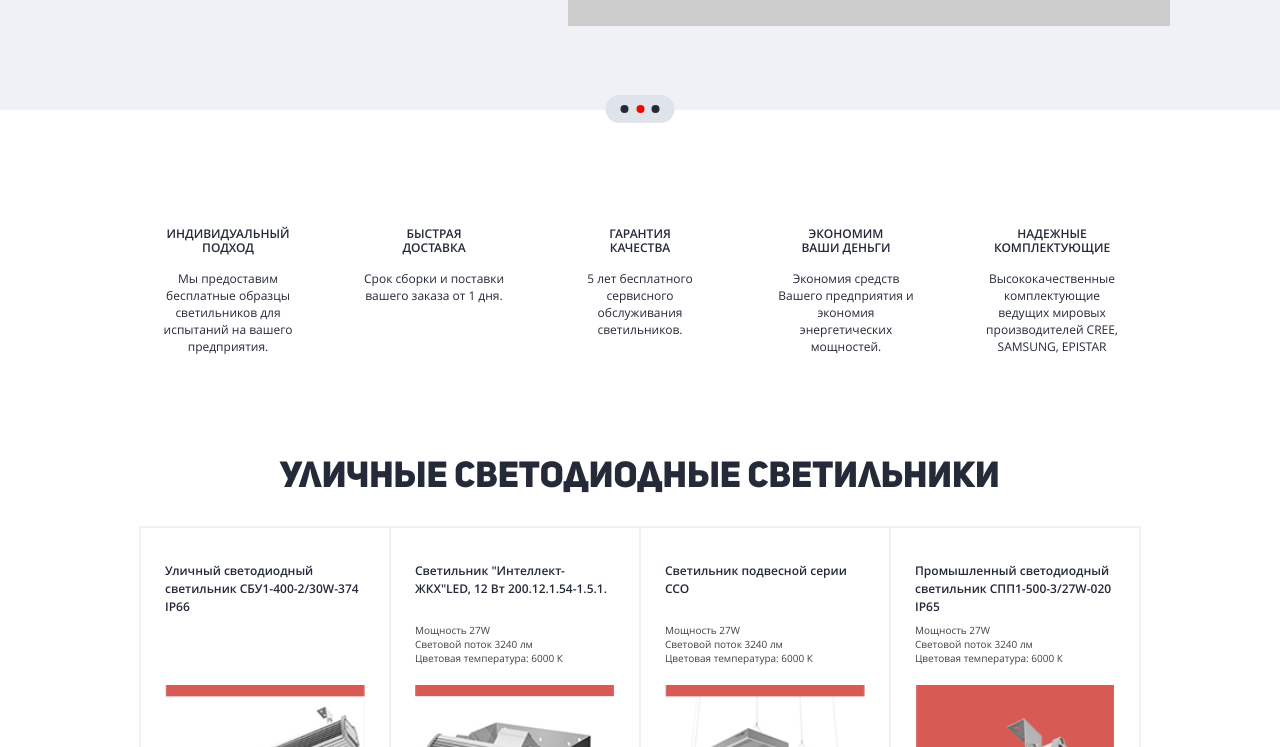
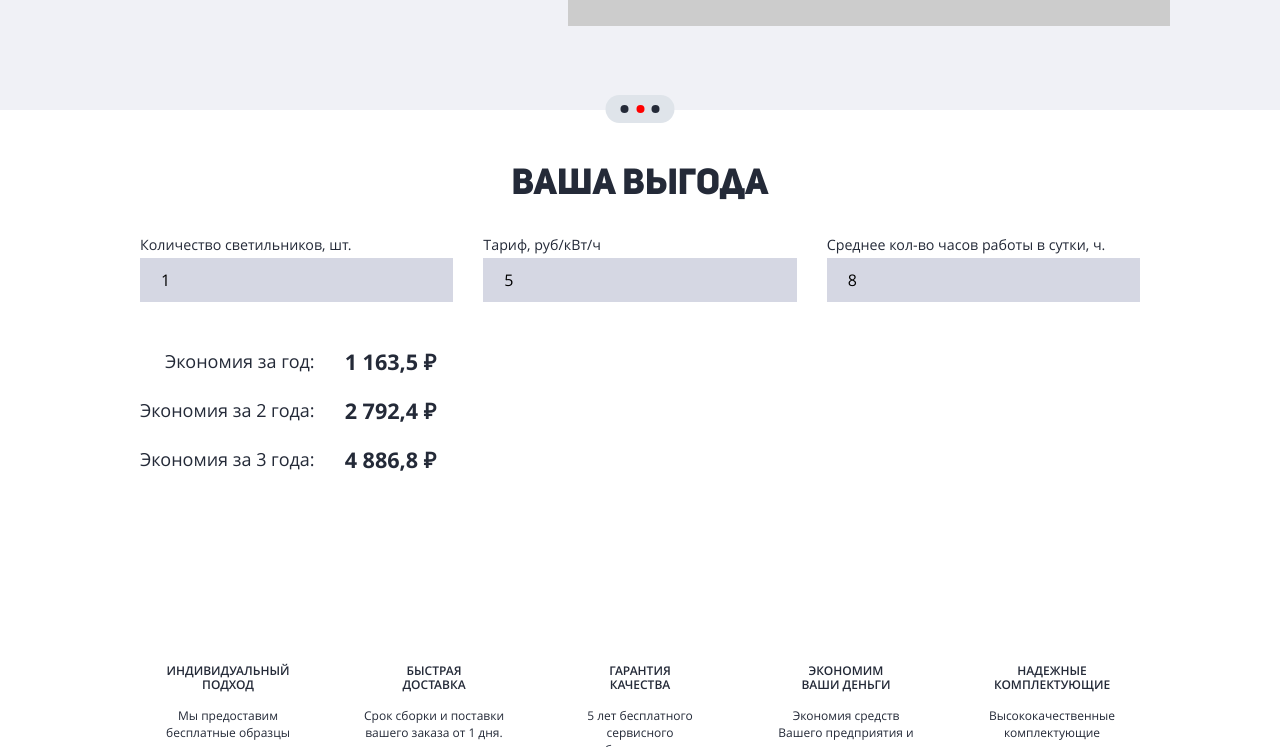
Before and after one commit to corvus-007/pitline, a website: page app/index.html in a window 1280 px wide. Shown: the part 545-1292 px from the top of the page. Drawn offline with nearby package versions, Linux system fonts and the light colour scheme; some packages are replaced by stand-ins of ours; files that its build step writes are made by us from their sources; placeholder pictures from the web are drawn by us.

Commit message:
На главной странице добавлена форма с рассчетом выгоды

```diff
--- a/app/index.html
+++ b/app/index.html
@@ -55,6 +55,58 @@
       <div class="index-slider__arrows-wrapper"></div>
     </div>
     <main class="site-main">
+
+    <section class="index-section">
+      <header class="index-section__headline">
+        <h2 class="index-section__title">Ваша выгода</h2>
+      </header>
+      <form class="form-benefit container" action="/" method="get">
+        <div class="grid">
+          <label class="form-item col-mobile-up-4">
+            <span class="form-label">Количество светильников, шт.</span>
+            <input class="form-control" type="number" name="quanity" min="1" step="1" value="1" />
+          </label>
+          <label class="form-item col-mobile-up-4">
+            <span class="form-label">Тариф, руб/кВт/ч</span>
+            <input class="form-control" type="number" name="tariff" min="1" value="5" />
+          </label>
+          <label class="form-item col-mobile-up-4">
+            <span class="form-label">Среднее кол-во часов работы в сутки, ч.</span>
+            <input class="form-control" type="number" name="workDay" min="1" max="24" value="8" />
+          </label>
+        </div>
+
+        <!-- <div class="form-benefit__output">
+          <p class="form-benefit__output-item">Экономия <mark>за год</mark>: <output class="form-benefit__output-value" id="outputSaveYear"></output></p>
+          <p class="form-benefit__output-item">Экономия <mark>за 2 года</mark>: <output class="form-benefit__output-value" id="outputSave2Years"></output></p>
+          <p class="form-benefit__output-item">Экономия <mark>за 3 года</mark>: <output class="form-benefit__output-value" id="outputSave3Years"></output></p>
+        </div> -->
+
+        <table class="form-benefit__output">
+          <tbody>
+            <tr class="form-benefit__output-item">
+              <td>Экономия за год:</td>
+              <td>
+                <output class="form-benefit__output-value" id="outputSaveYear"></output>
+              </td>
+            </tr>
+            <tr class="form-benefit__output-item">
+              <td>Экономия за 2 года:</td>
+              <td>
+                <output class="form-benefit__output-value" id="outputSave2Years"></output>
+              </td>
+            </tr>
+            <tr class="form-benefit__output-item">
+              <td>Экономия за 3 года:</td>
+              <td>
+                <output class="form-benefit__output-value" id="outputSave3Years"></output>
+              </td>
+            </tr>
+          </tbody>
+        </table>
+      </form>
+    </section>
+
       <section class="index-section index-features">
         <h2 class="visuallyhidden">Наши преимущества</h2>
         <div class="container">
--- a/app/js/script.js
+++ b/app/js/script.js
@@ -139,25 +139,25 @@ document.addEventListener('DOMContentLoaded', function() {
   function getHashFilter() {
     var hash = location.hash;
     // get filter=filterName
-    var matches = location.hash.match( /filter=([^&]+)/i );
+    var matches = location.hash.match(/filter=([^&]+)/i);
     var hashFilter = matches && matches[1];
 
     if (!hashFilter) {
       return '*';
     }
-    return hashFilter && decodeURIComponent( hashFilter );
+    return hashFilter && decodeURIComponent(hashFilter);
   }
 
   var $filter = $('.filter');
 
   if ($filter.length) {
     var $grid = $('.products-grid');
-    var $filters = $filter.on( 'click', 'a', function(event) {
+    var $filters = $filter.on('click', 'a', function(event) {
       event.preventDefault();
-      var filterAttr = $( this ).data('filter');
+      var filterAttr = $(this).data('filter');
       console.log(filterAttr)
         // set filter in hash
-      location.hash = 'filter=' + encodeURIComponent( filterAttr );
+      location.hash = 'filter=' + encodeURIComponent(filterAttr);
     });
 
     var isIsotopeInit = false;
@@ -171,8 +171,8 @@ document.addEventListener('DOMContentLoaded', function() {
 
   function onHashchange() {
     var hashFilter = getHashFilter();
-      hashFilter = (hashFilter != '*') ? hashFilter: 'product-card';
-      if ( !hashFilter && isIsotopeInit ) {
+    hashFilter = (hashFilter != '*') ? hashFilter : 'product-card';
+    if (!hashFilter && isIsotopeInit) {
       return;
     }
     isIsotopeInit = true;
@@ -182,15 +182,121 @@ document.addEventListener('DOMContentLoaded', function() {
       filter: '.' + hashFilter
     });
     // set selected class on button
-      if ( hashFilter ) {
+    if (hashFilter) {
       $filters.find('.current').removeClass('current');
       $filters.find('[data-filter="' + hashFilter + '"]').closest('li').addClass('current');
     }
   }
 
-    $(window).on( 'hashchange', onHashchange );
+  $(window).on('hashchange', onHashchange);
   // trigger event handler to init Isotope
 
   /*=====  End of Filter  ======*/
 
+
+  /*====================================
+  =            Calc benefit            =
+  ====================================*/
+
+  var formatter = new Intl.NumberFormat('ru', {
+    style: 'currency',
+    currency: 'RUB',
+    minimumFractionDigits: 1,
+    maximumFractionDigits: 1,
   });
+
+  var formBenefit = document.querySelector('.form-benefit');
+
+  if (formBenefit) {
+    var quantityField = formBenefit.elements.quanity;
+    var tariffField = formBenefit.elements.tariff;
+    var workDayField = formBenefit.elements.workDay;
+
+    var outputYear = document.getElementById('outputSaveYear');
+    var output2Years = document.getElementById('outputSave2Years');
+    var output3Years = document.getElementById('outputSave3Years');
+
+    var q = quantityField.value;
+    var t = tariffField.value;
+    var w = workDayField.value;
+
+    var K_ILLUM = 0.09;
+    var K_ILLUM_PITLINE = 0.036 * 0.8;
+
+    var K_2_YERS = 1.2;
+    var K_3_YERS = 1.4;
+
+    formBenefit.addEventListener('input', function() {
+      outputYear.value = formatter.format(calcSaves());
+      output2Years.value = formatter.format(calcSaves() * K_2_YERS * 2);
+      output3Years.value = formatter.format(calcSaves() * K_3_YERS * 3);
+    });
+
+    formBenefit.addEventListener('keyup', function(event) {
+      // 38 => key up
+      // 40 => key down
+      if (event.keyCode === 38 || event.keyCode === 40) {
+        outputYear.value = formatter.format(calcSaves());
+        output2Years.value = formatter.format(calcSaves() * K_2_YERS * 2);
+        output3Years.value = formatter.format(calcSaves() * K_3_YERS * 3);
+      }
+    });
+
+    function calcSaves() {
+      q = quantityField.value;
+      t = tariffField.value;
+      w = workDayField.value;
+
+      return (270 * q) + ((q * K_ILLUM * w * 365) * t) - ((q * K_ILLUM_PITLINE * w * 365) * t);
+    }
+
+    outputYear.value = formatter.format(calcSaves());
+    output2Years.value = formatter.format(calcSaves() * K_2_YERS * 2);
+    output3Years.value = formatter.format(calcSaves() * K_3_YERS * 3);
+  }
+
+  /*=====  End of Calc benefit  ======*/
+
+
+
+  /*======================================
+  =            Yandex targets            =
+  ======================================*/
+
+  // Заказ отправлен (полностью завершили заказ и нажали кнопку "Подтвердить")
+  $('.woocommerce-checkout').on('submit', function() {
+    yaCounter43474974.reachGoal('ORDER_SEND');
+  });
+
+
+  // Добавили товар в корзину
+  $('.product-card__add-to-cart').on('click', targetAddToCart);
+  $('form.cart').on('submit', targetAddToCart);
+
+  function targetAddToCart() {
+    yaCounter43474974.reachGoal('ADD_TO_CART');
+  }
+
+
+  // Перешли в корзину и нажали на кнопку "Перейти к оформлению"
+  $('.wc-proceed-to-checkout .checkout-button').on('click', function() {
+    yaCounter43474974.reachGoal('ORDER_FORM');
+  });
+
+
+  // Отправили форму обратной связи (в шапке)
+  $('#popup-callback form').on('submit', function() {
+    yaCounter43474974.reachGoal('CALLBACK_FORM');
+  });
+
+
+  // Кликнули по адресу email в шапке сайта
+  $('[href="mailto:info@pitline32.ru"]').on('click', function() {
+    yaCounter43474974.reachGoal('CLICK_TO_EMAIL');
+  });
+
+  /*=====  End of Yandex targets  ======*/
+
+
+
+});
--- /dev/null
+++ b/app/scss/blocks/_form-benefit.scss
@@ -0,0 +1,46 @@
+.form-benefit {
+
+}
+
+.form-benefit__output {
+  margin-top: 20px;
+  white-space: nowrap;
+
+  tbody {
+
+    tr {
+
+      td {
+        background-color: #fff;
+      }
+    }
+  }
+
+  tr {
+
+  }
+
+  td {
+    padding: 5px;
+    padding-left: 0;
+    padding-right: 20px;
+
+    &:first-child {
+      width: 1%;
+      text-align: right;
+    }
+  }
+}
+
+.form-benefit__output-item {
+  font-size: rem(18);
+}
+
+.form-benefit__output-value {
+  display: inline-block;
+  padding: 5px 10px;
+  vertical-align: middle;
+  font-weight: 700;
+  font-size: 1.2em;
+  // background-color: #defc37;
+}
--- a/app/scss/style.scss
+++ b/app/scss/style.scss
@@ -31,6 +31,7 @@
 
 // @import "blocks/site-nav";
 @import "blocks/hamburger-menu";
+@import "blocks/form-benefit";
 @import "blocks/index-slider";
 @import "blocks/index-section";
 @import "blocks/index-features";
```
Lines whose indentation alone changed are shown as unchanged.
